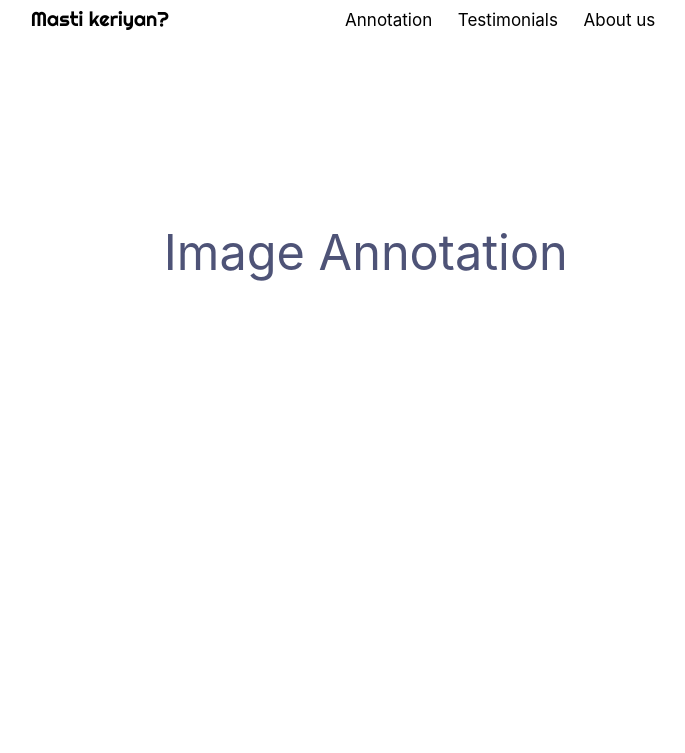
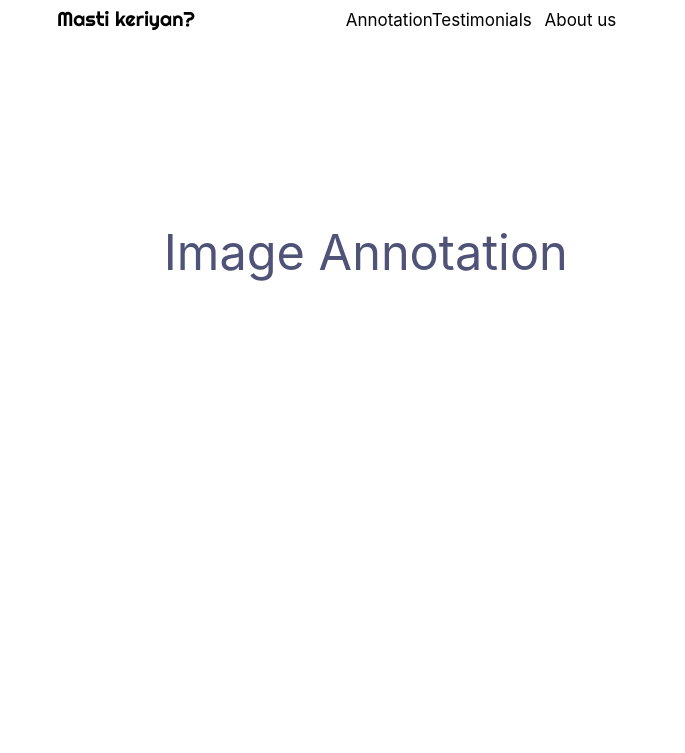
Before and after one commit to D3nii/React-Projects, a React (Create React App) app in the folder prox/: page / in a window 1280 px wide. Shown: the top 753 px of the page, without its empty margins (297-982 px from the left). Built offline with nearby package versions, Linux system fonts and the light colour scheme.

Commit message:
Update NavBar.js

```diff
--- a/prox/src/Components/NavBar.js
+++ b/prox/src/Components/NavBar.js
@@ -9,19 +9,16 @@ class NavBar extends React.Component {
   render() {
     return (
       <div className="navBar">
-        <span id="companyName" className="navBar">
+        <span id="companyName">
           Masti keriyan?
         </span>
-        <a href="#main2" className="navBar">
+        <a href="#main2">
           Annotation
         </a>
-        <a href="#Testimonial" className="navBar">
+        <a href="#Testimonial">
           Testimonials
         </a>
         <span className="navBar">About us</span>
-        {/*<div id="nav_button">
-          <button className="navButton">Request a demo</button>
-        </div>*/}
       </div>
     );
   }
```
